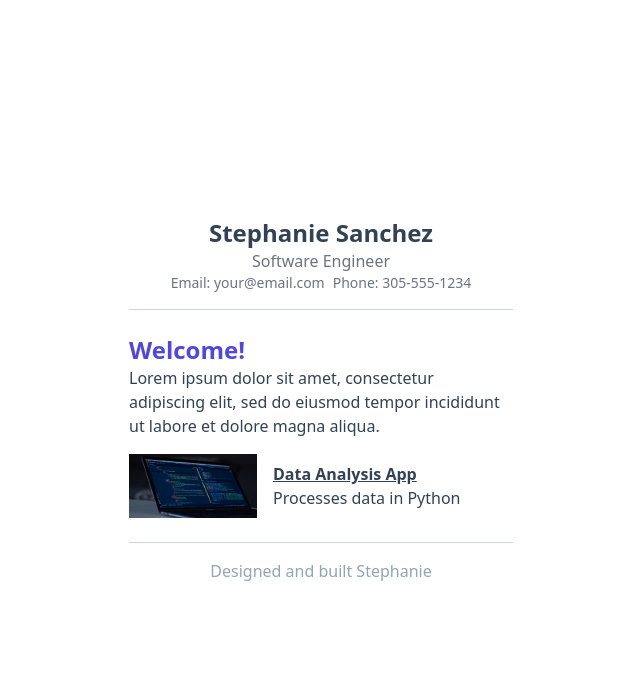
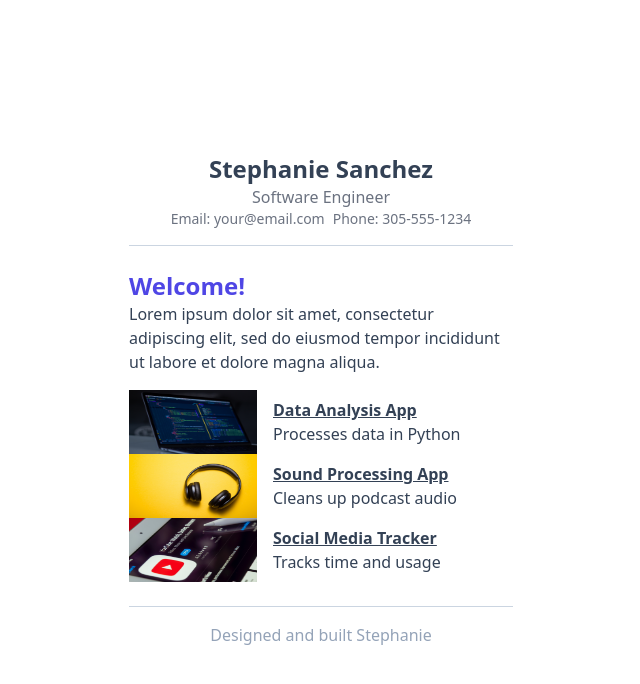
Before and after one commit to StephanieKSanchez/simple-portfolio-site, a Next.js app: page / in a window 1280 px wide. Shown: the top 684 px of the page, without its empty margins (319-959 px from the left). Built offline with nearby package versions, Linux system fonts and the light colour scheme.

Commit message:
created more elements to make sure works as intended

```diff
--- a/pages/index.tsx
+++ b/pages/index.tsx
@@ -10,8 +10,20 @@ const Home: NextPage = () => {
   projectMetaDataArray.push({
     title: "Data Analysis App",
     desc: "Processes data in Python",
-    linkUrl: "/data-analysi",
+    linkUrl: "/data-analysis",
     image: "/coding.jpg",
+  });
+  projectMetaDataArray.push({
+    title: "Sound Processing App",
+    desc: "Cleans up podcast audio",
+    linkUrl: "/sound-processing",
+    image: "/headphone.jpg",
+  });
+  projectMetaDataArray.push({
+    title: "Social Media Tracker",
+    desc: "Tracks time and usage",
+    linkUrl: "/social-tracker",
+    image: "/youtube.jpg",
   });
 
   const projectPreviewElements = [];
```
